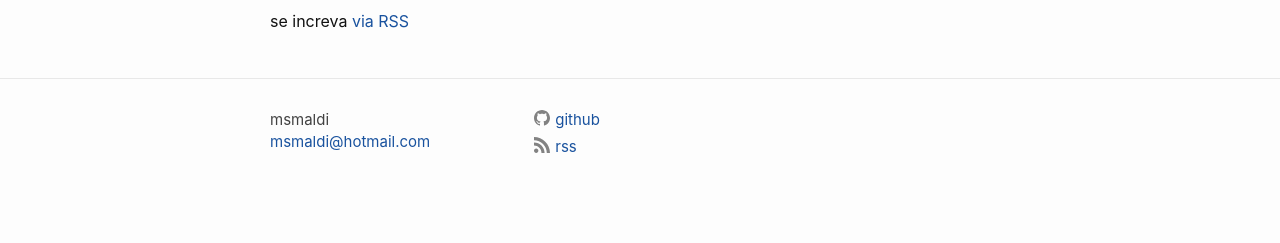
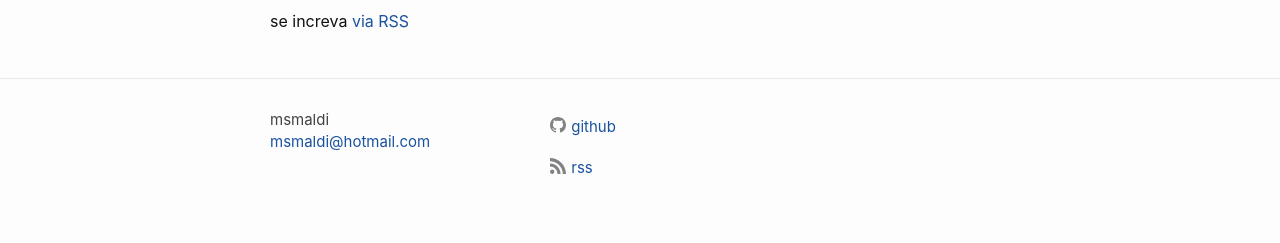
Before and after one commit to msmaldi/msmaldi.github.io, a Jekyll site: the page built from index.html, in a window 1280 px wide. Shown: the part 1070-1313 px from the top of the page. Built offline with Jekyll 4.4.1, drawn with Linux system fonts in a browser that asks for light colours; the list of posts is cut into pages by our own code; before the commit the page ends 1289 px from its top, so only the background shows below that.

Commit message:
Update css

```diff
--- a/_includes/footer.html
+++ b/_includes/footer.html
@@ -11,8 +11,8 @@
             </div>
             <div class="footer-col footer-col-2">
                 <ul class="social-media-list">
-                    <li><a href="{{ site.github }}"><svg class="svg-icon"><use xlink:href="/assets/minima-social-icons.svg#github"></use></svg><span>github</span></a></li>
-                    <li><a href="{{ "/feed.xml" | relative_url }}"><svg class="svg-icon"><use xlink:href="/assets/minima-social-icons.svg#rss"></use></svg><span>rss</span></a></li>
+                    <li><a class="social-link" href="{{ site.github }}"><svg class="svg-icon"><use xlink:href="/assets/minima-social-icons.svg#github"></use></svg><span>github</span></a></li>
+                    <li><a class="social-link" href="{{ "/feed.xml" | relative_url }}"><svg class="svg-icon"><use xlink:href="/assets/minima-social-icons.svg#rss"></use></svg><span>rss</span></a></li>
                 </ul>
             </div>
             <div class="footer-col footer-col-3">
--- a/assets/css/site.css
+++ b/assets/css/site.css
@@ -63,6 +63,8 @@ pre > code { border: 0; padding-right: 0; padding-left: 0; }
 .svg-icon { width: 16px; height: 16px; display: inline-block; fill: #828282; padding-right: 5px; vertical-align: text-top; }
 
 .social-media-list li + li { padding-top: 5px; }
+
+.social-link { line-height: 36px; padding: 16px; }
 
 /** Tables */
 table { margin-bottom: 30px; width: 100%; text-align: left; color: #3f3f3f; border-collapse: collapse; border: 1px solid #e8e8e8; }
```
